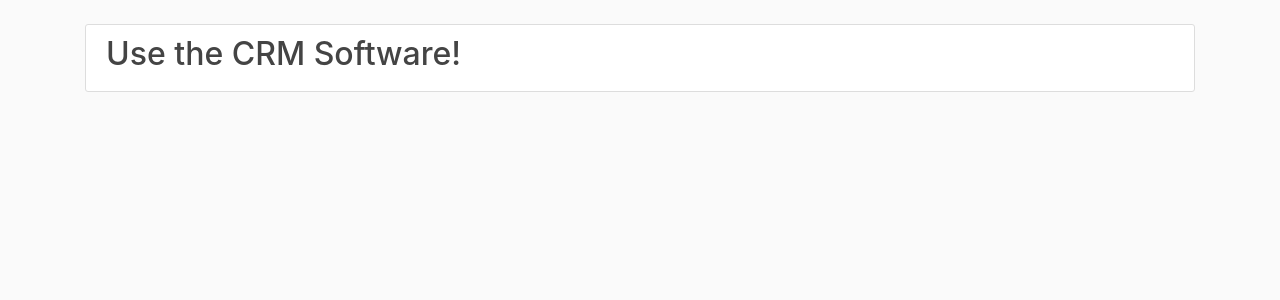
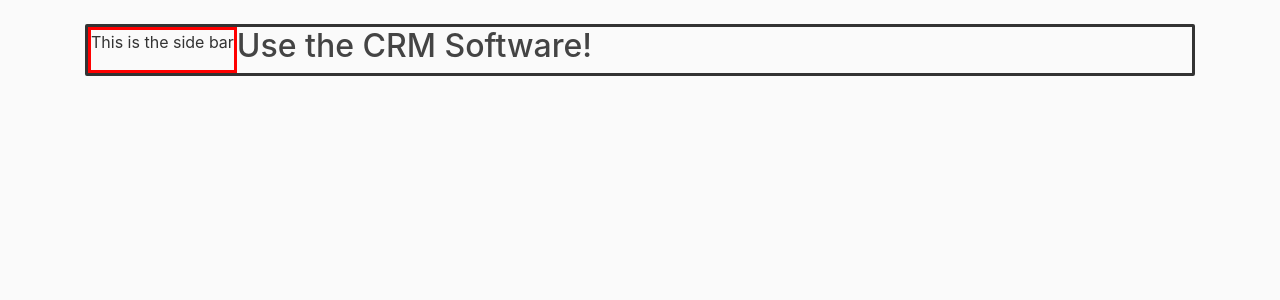
Before and after one commit to afnankhan232/Final_CRM, a Django app: page / in a window 1280 px wide. Shown: the part 56-356 px from the top of the page. Run offline with Django 5.2, Linux system fonts and the light colour scheme; a user stored in the database is signed in; some libraries are stand-ins or nearby versions.

Commit message:
added requirements.txt

```diff
--- /dev/null
+++ b/projectCRM/accounts/static/accounts/home.css
@@ -0,0 +1,14 @@
+.top-level {
+	display: flex;
+	flex: 1;
+	flex-direction: row;
+	border: solid;
+	border-radius: 2px;
+}
+
+.side-bar {
+
+	top: 0;
+	border: solid;
+	border-color: red;
+}
--- a/projectCRM/accounts/templates/accounts/home.html
+++ b/projectCRM/accounts/templates/accounts/home.html
@@ -1,6 +1,9 @@
 {% extends 'accounts/base.html' %}
 
+{% load static %}
+
 {% block contentTitle %}
+    <link rel="stylesheet" href="{% static 'accounts/home.css' %}" type="text/css">
 {% endblock contentTitle %}
 
 {% block contentBody1 %}
@@ -13,8 +16,14 @@
             </p>
         </div>
     {% else %}
-        <div class="content-section">
-            <h2>Use the CRM Software!</h2>
+        <div class="top-level">
+
+            <div class="side-bar">
+                This is the side bar
+            </div>
+            <div class="content">
+                <h2>Use the CRM Software!</h2>
+            </div>
         </div>
     {% endif %}
 {% endblock contentBody1 %}
--- /dev/null
+++ b/requirements.txt
@@ -0,0 +1,5 @@
+asgiref==3.8.1
+Django==5.1.7
+django-crispy-forms==2.3
+pillow==11.1.0
+sqlparse==0.5.3
```
Also changed, not shown: projectCRM/accounts/templates/accounts/home_logged_in.html (added, +7 -0 lines), projectCRM/db.sqlite3.
